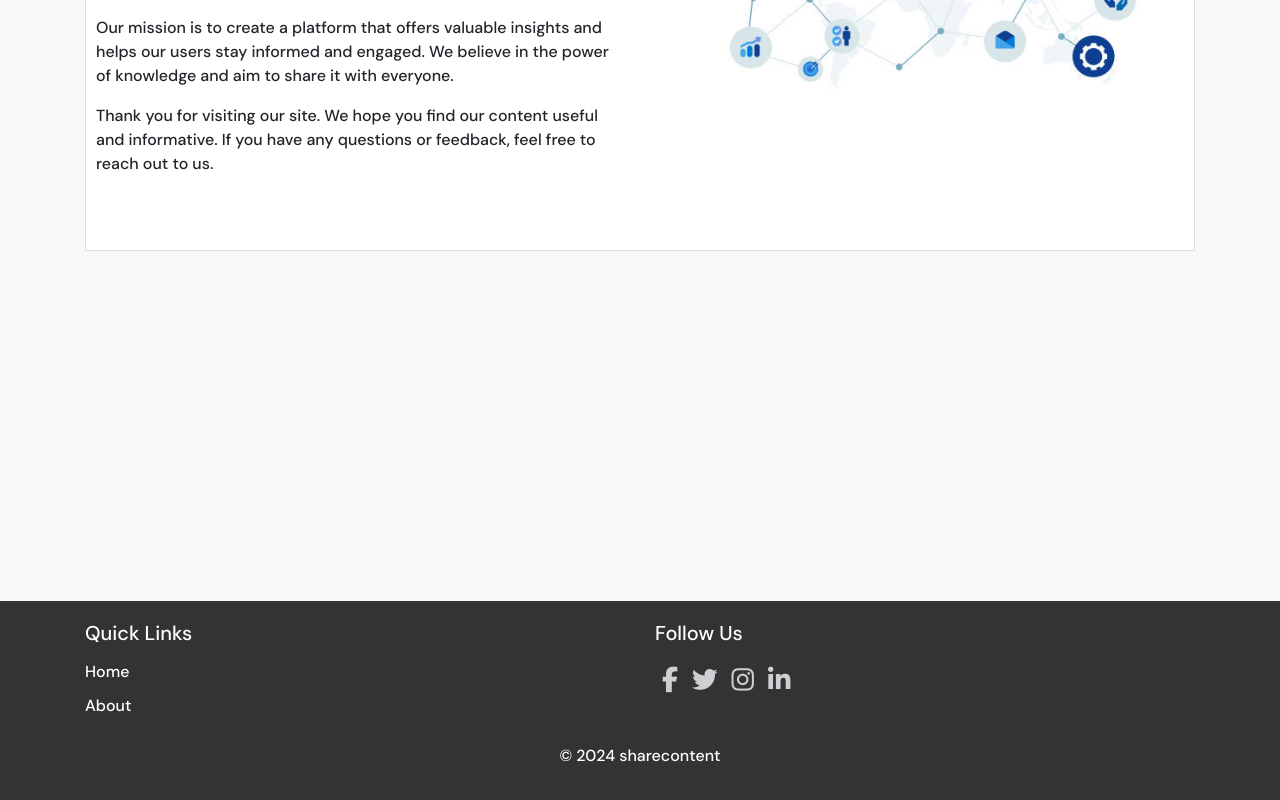
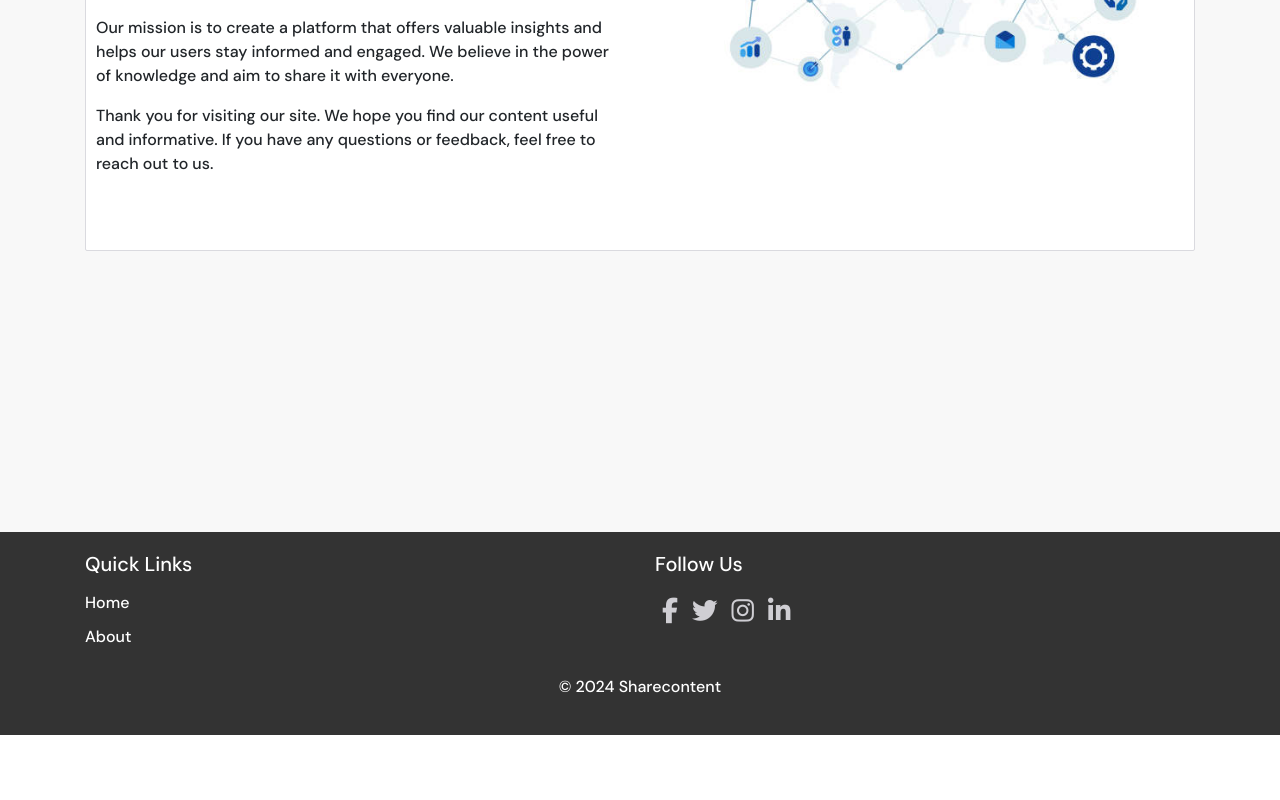
Before and after one commit to Mohamedaliabdikarim/sharecontent, a React (Create React App) app: page /about in a window 1280 px wide. Shown: the part 268-1068 px from the top of the page. After the commit the page ends 1003 px from the top, so only its background shows below. Built offline with nearby package versions, Linux system fonts and the light colour scheme; no server answers.

Commit message:
added footer

```diff
--- a/src/App.module.css
+++ b/src/App.module.css
@@ -7,6 +7,7 @@
 
 .Main {
   padding-top: 81px;
+  min-height: 100vh;
 }
 
 .Content {
--- a/src/components/Footer.js
+++ b/src/components/Footer.js
@@ -26,7 +26,7 @@ const Footer = () => {
         </Row>
         <Row>
           <Col className="text-center py-3">
-            &copy; 2024 sharecontent
+            &copy; 2024 Sharecontent
           </Col>
         </Row>
       </Container>
--- a/src/styles/Footer.module.css
+++ b/src/styles/Footer.module.css
@@ -3,9 +3,9 @@
   background-color: #333;
   color: #fff;
   padding: 20px 0;
-  position: relative;
+  position:relative;
   width: 100%;
-  margin-top:350px;
+
 }
 .footer {
   background-color: #333;
```
